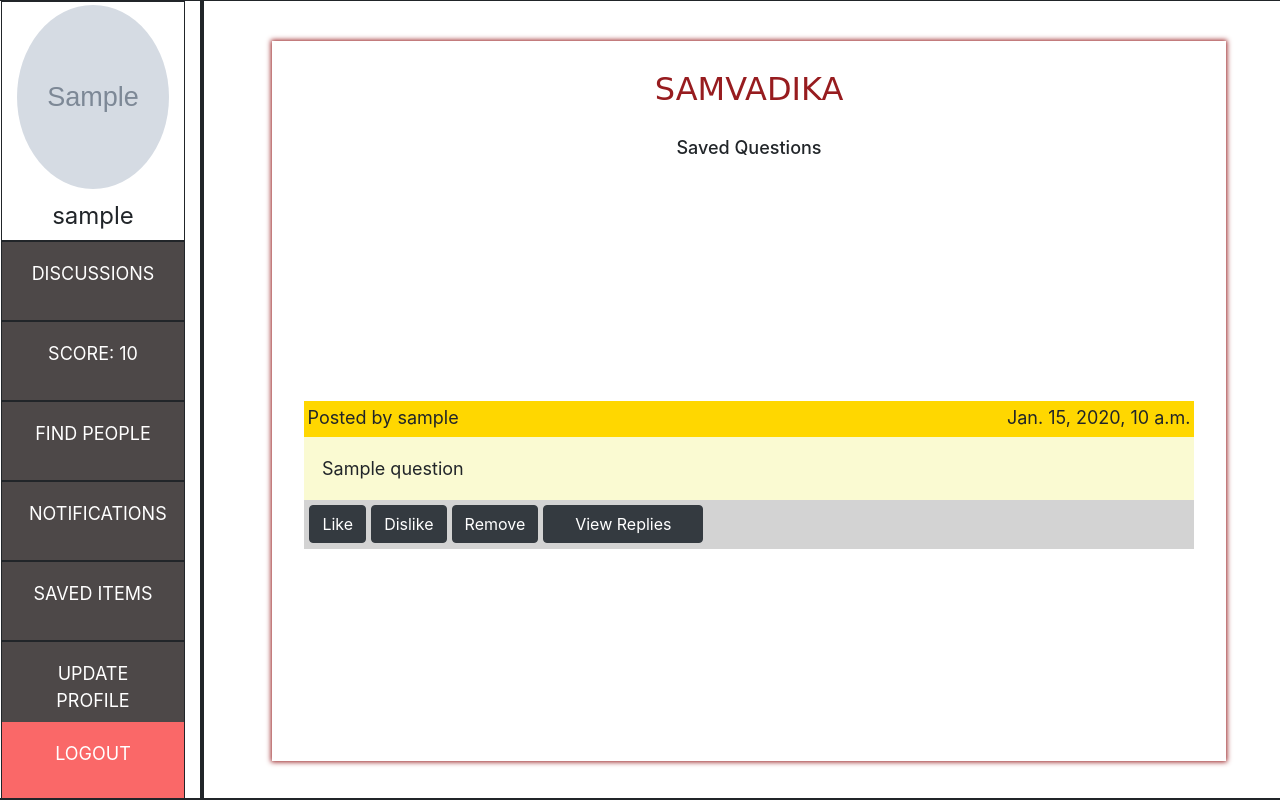
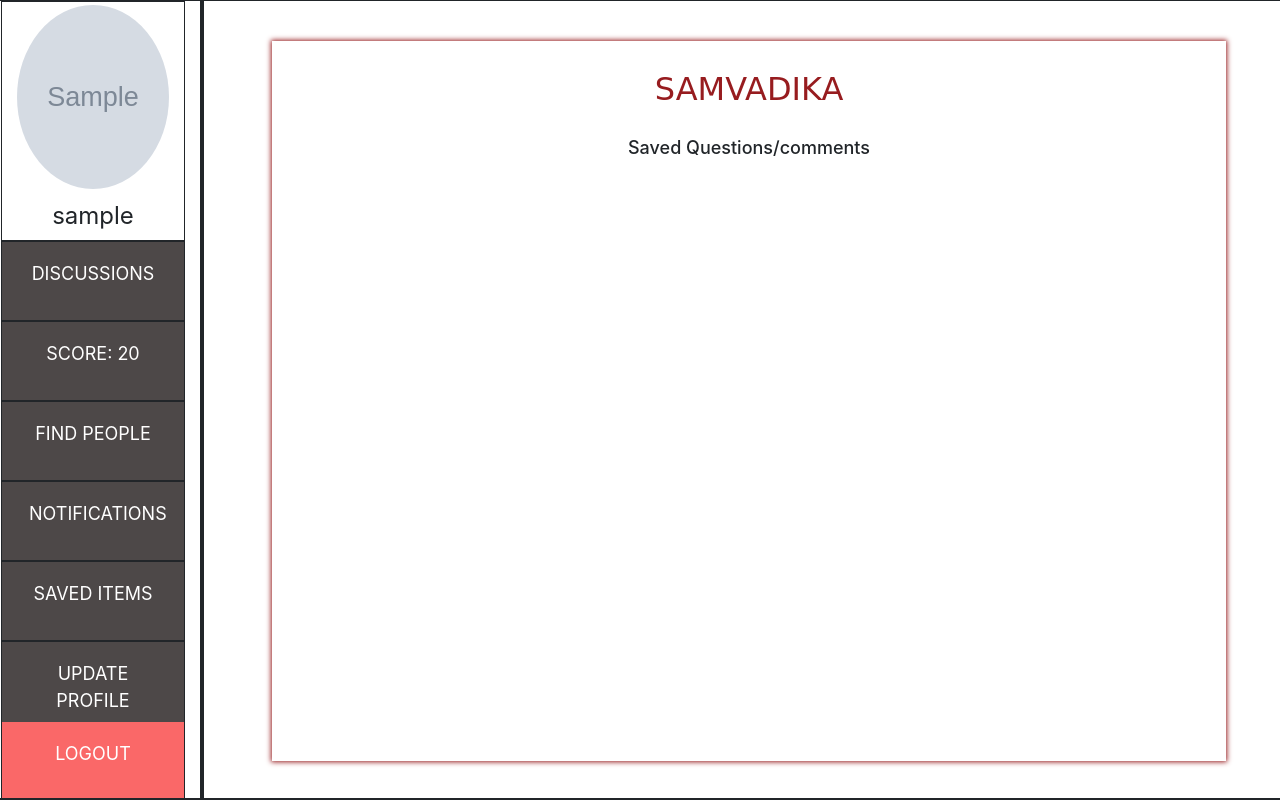
Before and after one commit to CS699-IITB-Autumn-2021/project-code_busters, a Django app: page /saveditems/ in a window 1280 px wide. Shown: the part 16-816 px from the top of the page. Run offline with Django 3.2, Linux system fonts and the light colour scheme; a user stored in the database is signed in; tables that the repository leaves empty hold one stand-in row (values such as "Sample post"); grey boxes marked "Sample" are stand-in pictures; some libraries are stand-ins or nearby versions.

Commit message:
Revert "Vivek"

```diff
--- a/samvadika/login/admin.py
+++ b/samvadika/login/admin.py
@@ -34,4 +34,3 @@ admin.site.register(Hobby)
 
 admin.site.register(Question)
 admin.site.register(Reply)
-admin.site.register(SaveQuestion)
--- a/samvadika/login/templates/findpeople.html
+++ b/samvadika/login/templates/findpeople.html
@@ -75,7 +75,7 @@ side-nav-button:active {
             </div>
 
             <div class="row" style="width:100%;height:10%;border:1px solid;margin:0px auto" ><a style="background-color: rgb(77, 72, 72);color: white;padding: 1em 1.5em;text-decoration: none;text-transform: uppercase;text-align: center; font-size:large;"href="/">Discussions</a></div>
-            <div class="row" style="width:100%;height:10%;border:1px solid;margin:0px auto" ><a style="background-color: rgb(77, 72, 72);color: white;padding: 1em 1.5em;text-decoration: none;text-transform: uppercase;text-align: center; font-size:large;"href="" title="This score is calculated based on predefined formula based on upvotes and downvotes received on both questions and comments">Score: {{user.score}}</a></div>
+            <div class="row" style="width:100%;height:10%;border:1px solid;margin:0px auto" ><a style="background-color: rgb(77, 72, 72);color: white;padding: 1em 1.5em;text-decoration: none;text-transform: uppercase;text-align: center; font-size:large;"href="" title="This score is calculated based on predefined formula based on upvotes and downvotes received on both questions and comments">Score: 20</a></div>
             <div class="row" style="width:100%;height:10%;border:1px solid;margin:0px auto" ><a style="background-color: rgb(77, 72, 72);color: white;padding: 1em 1.5em;text-decoration: none;text-transform: uppercase;text-align: center; font-size:large;"href="/findpeople">Find people</a></div>
             <div class="row" style="width:100%;height:10%;border:1px solid;margin:0px auto" ><a style="background-color: rgb(77, 72, 72);color: white;padding: 1em 1.5em;text-decoration: none;text-transform: uppercase;text-align: center; font-size:large;"href="/notifications">Notifications</a></div>
             <div class="row" style="width:100%;height:10%;border:1px solid;margin:0px auto" ><a style="background-color: rgb(77, 72, 72);color: white;padding: 1em 1.5em;text-decoration: none;text-transform: uppercase;text-align: center; font-size:large;"href="/saveditems">Saved Items</a></div>
--- a/samvadika/login/templates/interestsform.html
+++ b/samvadika/login/templates/interestsform.html
@@ -74,7 +74,7 @@ side-nav-button:active {
             </div>
 
             <div class="row" style="width:100%;height:10%;border:1px solid;margin:0px auto" ><a style="background-color: rgb(77, 72, 72);color: white;padding: 1em 1.5em;text-decoration: none;text-transform: uppercase;text-align: center; font-size:large;"href="/">Discussions</a></div>
-            <div class="row" style="width:100%;height:10%;border:1px solid;margin:0px auto" ><a style="background-color: rgb(77, 72, 72);color: white;padding: 1em 1.5em;text-decoration: none;text-transform: uppercase;text-align: center; font-size:large;"href="" title="This score is calculated based on predefined formula based on upvotes and downvotes received on both questions and comments">Score: {{user.score}}</a></div>
+            <div class="row" style="width:100%;height:10%;border:1px solid;margin:0px auto" ><a style="background-color: rgb(77, 72, 72);color: white;padding: 1em 1.5em;text-decoration: none;text-transform: uppercase;text-align: center; font-size:large;"href="" title="This score is calculated based on predefined formula based on upvotes and downvotes received on both questions and comments">Score: 20</a></div>
             <div class="row" style="width:100%;height:10%;border:1px solid;margin:0px auto" ><a style="background-color: rgb(77, 72, 72);color: white;padding: 1em 1.5em;text-decoration: none;text-transform: uppercase;text-align: center; font-size:large;"href="/findpeople">Find people</a></div>
             <div class="row" style="width:100%;height:10%;border:1px solid;margin:0px auto" ><a style="background-color: rgb(77, 72, 72);color: white;padding: 1em 1.5em;text-decoration: none;text-transform: uppercase;text-align: center; font-size:large;"href="/notifications">Notifications</a></div>
             <div class="row" style="width:100%;height:10%;border:1px solid;margin:0px auto" ><a style="background-color: rgb(77, 72, 72);color: white;padding: 1em 1.5em;text-decoration: none;text-transform: uppercase;text-align: center; font-size:large;"href="/saveditems">Saved Items</a></div>
--- a/samvadika/login/templates/notifications.html
+++ b/samvadika/login/templates/notifications.html
@@ -66,7 +66,7 @@ side-nav-button:active {
             </div>
 
             <div class="row" style="width:100%;height:10%;border:1px solid;margin:0px auto" ><a style="background-color: rgb(77, 72, 72);color: white;padding: 1em 1.5em;text-decoration: none;text-transform: uppercase;text-align: center; font-size:large;"href="/">Discussions</a></div>
-            <div class="row" style="width:100%;height:10%;border:1px solid;margin:0px auto" ><a style="background-color: rgb(77, 72, 72);color: white;padding: 1em 1.5em;text-decoration: none;text-transform: uppercase;text-align: center; font-size:large;"href="" title="This score is calculated based on predefined formula based on upvotes and downvotes received on both questions and comments">Score: {{user.score}}</a></div>
+            <div class="row" style="width:100%;height:10%;border:1px solid;margin:0px auto" ><a style="background-color: rgb(77, 72, 72);color: white;padding: 1em 1.5em;text-decoration: none;text-transform: uppercase;text-align: center; font-size:large;"href="" title="This score is calculated based on predefined formula based on upvotes and downvotes received on both questions and comments">Score: 20</a></div>
             <div class="row" style="width:100%;height:10%;border:1px solid;margin:0px auto" ><a style="background-color: rgb(77, 72, 72);color: white;padding: 1em 1.5em;text-decoration: none;text-transform: uppercase;text-align: center; font-size:large;"href="/findpeople">Find people</a></div>
             <div class="row" style="width:100%;height:10%;border:1px solid;margin:0px auto" ><a style="background-color: rgb(77, 72, 72);color: white;padding: 1em 1.5em;text-decoration: none;text-transform: uppercase;text-align: center; font-size:large;"href="/notifications">Notifications</a></div>
             <div class="row" style="width:100%;height:10%;border:1px solid;margin:0px auto" ><a style="background-color: rgb(77, 72, 72);color: white;padding: 1em 1.5em;text-decoration: none;text-transform: uppercase;text-align: center; font-size:large;"href="/saveditems">Saved Items</a></div>
--- a/samvadika/login/templates/saveditems.html
+++ b/samvadika/login/templates/saveditems.html
@@ -66,7 +66,7 @@ side-nav-button:active {
             </div>
 
             <div class="row" style="width:100%;height:10%;border:1px solid;margin:0px auto" ><a style="background-color: rgb(77, 72, 72);color: white;padding: 1em 1.5em;text-decoration: none;text-transform: uppercase;text-align: center; font-size:large;"href="/">Discussions</a></div>
-            <div class="row" style="width:100%;height:10%;border:1px solid;margin:0px auto" ><a style="background-color: rgb(77, 72, 72);color: white;padding: 1em 1.5em;text-decoration: none;text-transform: uppercase;text-align: center; font-size:large;"href="" title="This score is calculated based on predefined formula based on upvotes and downvotes received on both questions and comments">Score: {{user.score}}</a></div>
+            <div class="row" style="width:100%;height:10%;border:1px solid;margin:0px auto" ><a style="background-color: rgb(77, 72, 72);color: white;padding: 1em 1.5em;text-decoration: none;text-transform: uppercase;text-align: center; font-size:large;"href="" title="This score is calculated based on predefined formula based on upvotes and downvotes received on both questions and comments">Score: 20</a></div>
             <div class="row" style="width:100%;height:10%;border:1px solid;margin:0px auto" ><a style="background-color: rgb(77, 72, 72);color: white;padding: 1em 1.5em;text-decoration: none;text-transform: uppercase;text-align: center; font-size:large;"href="/findpeople">Find people</a></div>
             <div class="row" style="width:100%;height:10%;border:1px solid;margin:0px auto" ><a style="background-color: rgb(77, 72, 72);color: white;padding: 1em 1.5em;text-decoration: none;text-transform: uppercase;text-align: center; font-size:large;"href="/notifications">Notifications</a></div>
             <div class="row" style="width:100%;height:10%;border:1px solid;margin:0px auto" ><a style="background-color: rgb(77, 72, 72);color: white;padding: 1em 1.5em;text-decoration: none;text-transform: uppercase;text-align: center; font-size:large;"href="/saveditems">Saved Items</a></div>
@@ -81,47 +81,8 @@ side-nav-button:active {
            <div class="row" style="margin:0px auto;width:90%;height:90%;overflow:scroll ;margin-top:40px ;background-color: white; box-shadow:0px 0px 5px 1px #971c1f ;" >
            <center><h3 style="margin:0px auto;padding:0.9em;color:#971c1f;font-size:32px;font-family:Comic Sans MS">SAMVADIKA </h3></center>
 
-<div class="row" style="width:100%;height:inherit;overflow: scroll;padding:20px;padding-top:0px;margin:0px auto;font-size:large;">
-<center><h2 style="font-size: large;">Saved Questions</h2></center>
-
-
-
-
-  {% for x in save %}
-
-  <div  style="width:100%;height:auto;margin-top:1em">
-
-    <div style="width:100%;height:2em;padding:.2em;background-color:gold;">
-    <span style="position: relative;float: left;">Posted by {{ x.user_name}} </span>   <span style="position: relative;float:right">{{ x.pub_date }} </span>
-    </div>
-    <div style="width:100%;height:auto;padding:1em;background-color:lightgoldenrodyellow;">
-   {{x.question}}
-    </div>
-
-
-
-
-
-<div style="width:100%;height:auto;padding:.3em;background-color:lightgrey;">
-<button  class='btn btn-dark' >Like</button>  <button  class='btn btn-dark' >Dislike</button> <button  class='btn btn-dark' id='save_{{x.0.threadid}}' onclick="myfunc({{x.threadid}})">Remove</button>
-<button type="button" class='btn btn-dark' data-backdrop='false' data-bs-toggle="modal" data-bs-target="#id_{{x.0.threadid}}" style="width: 10em;height:auto;">
-  View Replies
-</button>
-</div>
-
-</div>
-
-  {% endfor %}
-
-
-
-  <script>
-    function myfunc(x) {
-        window.location.href = "/remove?threadid="+x;
-    }
-    </script>
-
-  </div>
+<div class="row" style="width:100%;height:inherit;overflow: scroll;padding:20px;padding-top:0px;margin:0px auto">
+<h2 style="font-size: large; text-align: center;">Saved Questions/comments</p>
 
               </div>
 
--- a/samvadika/login/templates/updateprofile.html
+++ b/samvadika/login/templates/updateprofile.html
@@ -74,7 +74,7 @@ side-nav-button:active {
             </div>
 
             <div class="row" style="width:100%;height:10%;border:1px solid;margin:0px auto" ><a style="background-color: rgb(77, 72, 72);color: white;padding: 1em 1.5em;text-decoration: none;text-transform: uppercase;text-align: center; font-size:large;"href="/">Discussions</a></div>
-            <div class="row" style="width:100%;height:10%;border:1px solid;margin:0px auto" ><a style="background-color: rgb(77, 72, 72);color: white;padding: 1em 1.5em;text-decoration: none;text-transform: uppercase;text-align: center; font-size:large;"href="" title="This score is calculated based on predefined formula based on upvotes and downvotes received on both questions and comments">Score: {{user.score}}</a></div>
+            <div class="row" style="width:100%;height:10%;border:1px solid;margin:0px auto" ><a style="background-color: rgb(77, 72, 72);color: white;padding: 1em 1.5em;text-decoration: none;text-transform: uppercase;text-align: center; font-size:large;"href="" title="This score is calculated based on predefined formula based on upvotes and downvotes received on both questions and comments">Score: 20</a></div>
             <div class="row" style="width:100%;height:10%;border:1px solid;margin:0px auto" ><a style="background-color: rgb(77, 72, 72);color: white;padding: 1em 1.5em;text-decoration: none;text-transform: uppercase;text-align: center; font-size:large;"href="/findpeople">Find people</a></div>
             <div class="row" style="width:100%;height:10%;border:1px solid;margin:0px auto" ><a style="background-color: rgb(77, 72, 72);color: white;padding: 1em 1.5em;text-decoration: none;text-transform: uppercase;text-align: center; font-size:large;"href="/notifications">Notifications</a></div>
             <div class="row" style="width:100%;height:10%;border:1px solid;margin:0px auto" ><a style="background-color: rgb(77, 72, 72);color: white;padding: 1em 1.5em;text-decoration: none;text-transform: uppercase;text-align: center; font-size:large;"href="/saveditems">Saved Items</a></div>
--- a/samvadika/login/urls.py
+++ b/samvadika/login/urls.py
@@ -20,18 +20,9 @@ urlpatterns = [
     path('updateprofile/update_pwd',update_pwd,name='update_pwd'),
     path('updateprofile/update_img',update_img,name='update_img'),
     path('findpeople/Updateinterests',Updateinterests,name='updateinterests'),
-
-
-    path('saving',saving,name='saving'),
-    path('remove',remove,name='remove'),
-
-
-    #path('user_data/',UserInterestInfo, name='userinterestinfo')
-
     path('findpeople/reset_filter_people',Reset_filter_people,name='reset_filter_people'),
     path('findpeople/filter_people',filter_people, name='filter_people'),
     path('filterbytags/reset_filter_questions/',reset_filter_questions,name='reset_filter_questions'),
     path('filterbytags/filter_questions',filter_questions, name='filter_questions'),
-    path('filterbytags/',filterbytags, name='filterbytags'),
-
+    path('filterbytags/',filterbytags, name='filterbytags')
 ]
--- a/samvadika/login/views.py
+++ b/samvadika/login/views.py
@@ -22,18 +22,6 @@ def index(request):
     else :
         l=[]
         u=User.objects.get(user_name=request.user)
-        sav = SaveQuestion.objects.filter(user_name=request.user)
-        s=[]
-        try:
-            for my in sav:
-
-               s.append(my.threadid.threadid)
-
-        except:
-            print("no value")
-
-
-        print(s)
 
         q=Question.objects.order_by('-pub_date')
         for eq in q:
@@ -46,7 +34,7 @@ def index(request):
                 l.append([eq,'',qtag])
 
 
-        return render(request,'index.html',{"query":l , "user":u , "save":s })
+        return render(request,'index.html',{"query":l , "user":u})
 
 def signup(request):
     return render(request, 'signup.html')
@@ -98,13 +86,7 @@ def posted(request):
 
     if request.method=="POST":
         samvad = request.POST['samvad']
-
-        user = User.objects.get(user_name=request.user)
-        user.score = user.score + 10
-        user.save()
-
         tag_names=request.POST.getlist('tag')
-
         q = Question( question=samvad,user_name=request.user)
         q.save()
         for tag_name in tag_names:
@@ -139,37 +121,7 @@ def Notifications(request):
     return render(request, 'notifications.html')
 
 def Saved_items(request):
-
-    try:
-        if request.method=="GET":
-            thread=request.GET['threadid']
-
-            i= Question.objects.get(threadid=thread)
-
-            s= SaveQuestion(threadid=i,user_name=request.user)
-
-            s.save()
-
-
-            return redirect('/')
-    except:
-        u=User.objects.get(user_name=request.user)
-        print(u.score)
-
-        save = SaveQuestion.objects.filter(user_name=request.user)
-        s=[]
-        for x in save:
-
-
-            q = Question.objects.get(threadid=x.threadid.threadid)
-            s.append(q)
-
-            s = s[::-1]
-
-
-
-
-        return render(request,'saveditems.html',{"user":u , "save":s})
+    return render(request, 'saveditems.html')
 
 def Update_profile(request):
     return render(request, 'updateprofile.html')
@@ -186,10 +138,6 @@ def answer(request):
 
     u = Reply(reply=r,threadid=i,user_name=request.user )
     u.save()
-
-    user = User.objects.get(user_name=request.user)
-    user.score = user.score + 10
-    user.save()
 
 
 
@@ -309,39 +257,5 @@ def filter_questions(request):
 def reset_filter_questions(request):
     return redirect('/')
 
-def saving(request):
-    print("I am defined")
-    try:
-        if request.method=="GET":
-            thread=request.GET['threadid']
-
-            i= Question.objects.get(threadid=thread)
-
-            s= SaveQuestion(threadid=i,user_name=request.user)
-
-            s.save()
-            return HttpResponse("SUCCESS")
-    except:
-
-        thread=request.GET['threadid']
-        print(thread," i will delete this ")
-        i= Question.objects.get(threadid=thread)
-        s= SaveQuestion.objects.get(threadid=i,user_name=request.user).delete()
-
-
-
-        return HttpResponse("FAILED")
-
-def remove(request):
-    thread=request.GET['threadid']
-
-    i= Question.objects.get(threadid=thread)
-    s= SaveQuestion.objects.get(threadid=i,user_name=request.user).delete()
-
-    return redirect('/saveditems')
-
-
-
-
 def filterbytags(request):
     return render(request, 'filterquestions.html')
```
Also changed, not shown: samvadika/login/models.py (+1 -10 lines), samvadika/login/templates/index.html (+3 -69 lines), samvadika/login/migrations/0009_auto_20211015_0004.py (deleted), samvadika/login/migrations/0010_savequestion.py (deleted), samvadika/login/migrations/0011_auto_20211016_2338.py (deleted), samvadika/login/migrations/0012_newuser_score.py (deleted).
